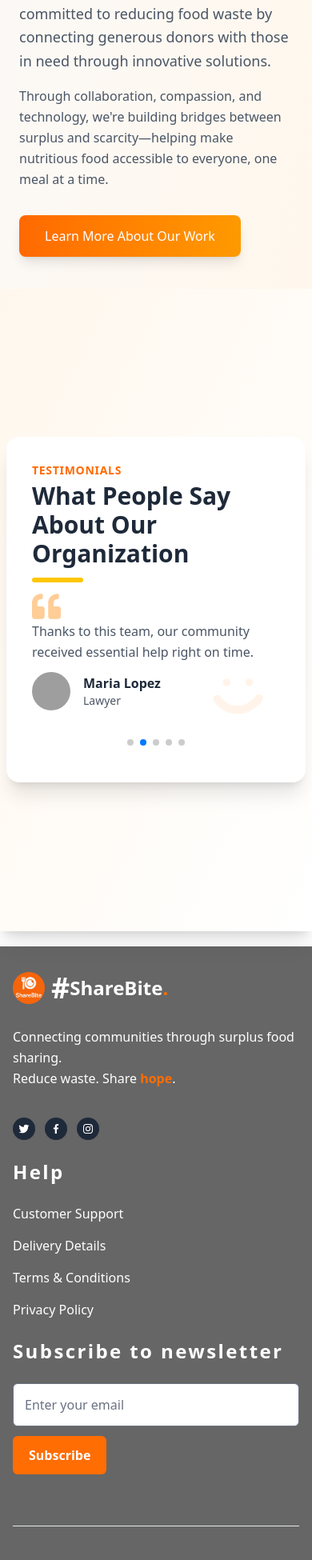
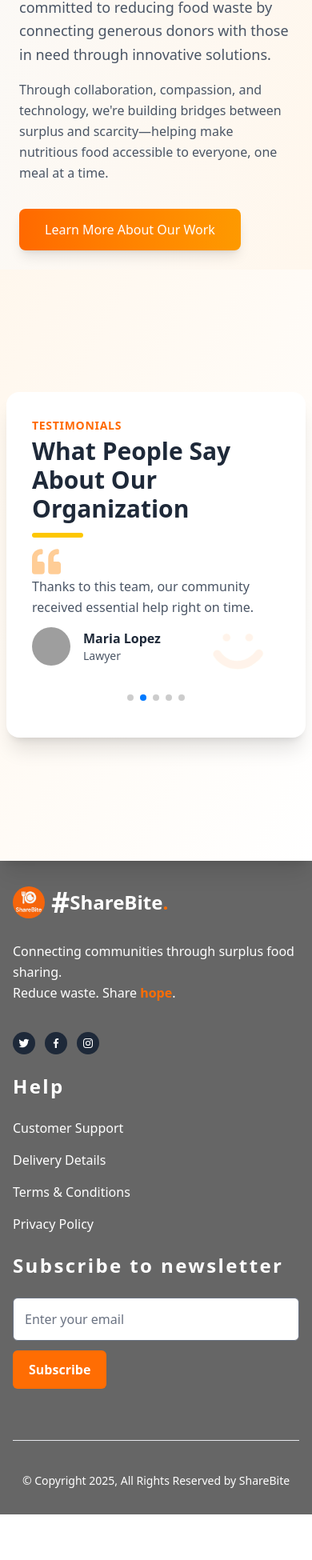
Before and after one commit to AbrarShazid/Share-Bite-A11, a React (Vite) app: page / in a window 390 px wide. Shown: the part 2918-4868 px from the top of the page at 80% size. After the commit the page ends 4811 px from the top, so only its background shows below. Built offline with nearby package versions, Linux system fonts and the light colour scheme; no server answers; grey boxes are pictures that could not be loaded.

Commit message:
fix some design part

```diff
--- a/src/Components/Footer.jsx
+++ b/src/Components/Footer.jsx
@@ -13,7 +13,7 @@ const Footer = () => {
 
 
     return (
-        <section className="py-8  sm:pt-10 lg:pt-12 text-white bg-black/60 mt-[5%] md:mt-[3%] lg:mt-[2%]">
+        <section className="py-8  sm:pt-10 lg:pt-12 text-white bg-black/60">
     <div className="px-4 mx-auto sm:px-6 lg:px-8 max-w-7xl">
         <div className="grid  md:col-span-3  gap-y-6 md:gap-y-10 lg:gap-y-16 gap-x-12                grid-cols-1 sm:grid-cols-2 md:grid-cols-3 lg:grid-cols-6">
             <div className="col-span-2 md:col-span-3 lg:col-span-2 lg:pr-8">
--- a/src/Components/Home/AboutUs.jsx
+++ b/src/Components/Home/AboutUs.jsx
@@ -10,7 +10,7 @@ import image2 from '../../assets/baby_.webp';
 
 const AboutUs = () => {
   return (
-    <section className="relative overflow-hidden py-10 lg:py-24 px-6 md:px-[5%] bg-gradient-to-br from-gray-50 to-orange-50">
+    <section className="relative overflow-hidden pb-6 pt-8 lg:py-24 px-6 md:px-[5%] bg-gradient-to-br from-gray-50 to-orange-50">
 
       {/* 🌍 Lottie Background */}
       <div className="absolute inset-0 opacity-10 pointer-events-none">
--- a/src/Components/Home/Testimonials.jsx
+++ b/src/Components/Home/Testimonials.jsx
@@ -49,7 +49,7 @@ const testimonialsData = [
 
 const Testimonials = () => {
   return (
-    <section className="bg-gradient-to-br from-orange-50 to-white py-16 px-2 md:px-4 lg:px-10 shadow-xl">
+    <section className="bg-gradient-to-br from-orange-50 to-white py-8 lg:py-16 px-2 md:px-4 lg:px-10 shadow-xl">
       <div className="grid grid-cols-1 lg:grid-cols-5  items-center  min-h-[80vh]">
 
         {/* Left Box with Testimonial Content */}
```
